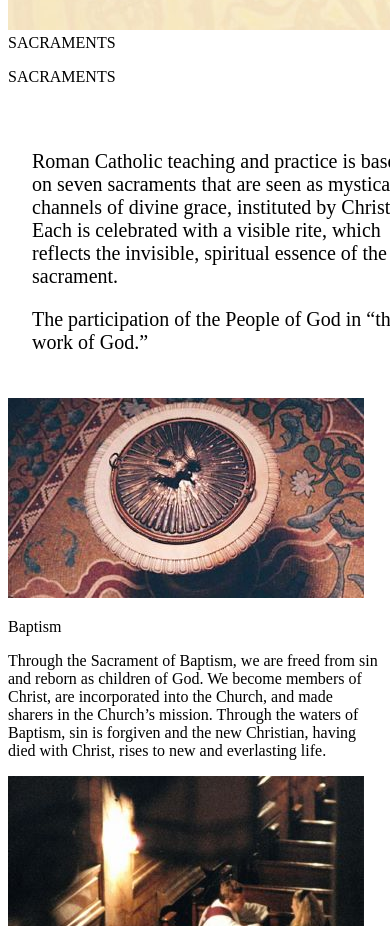
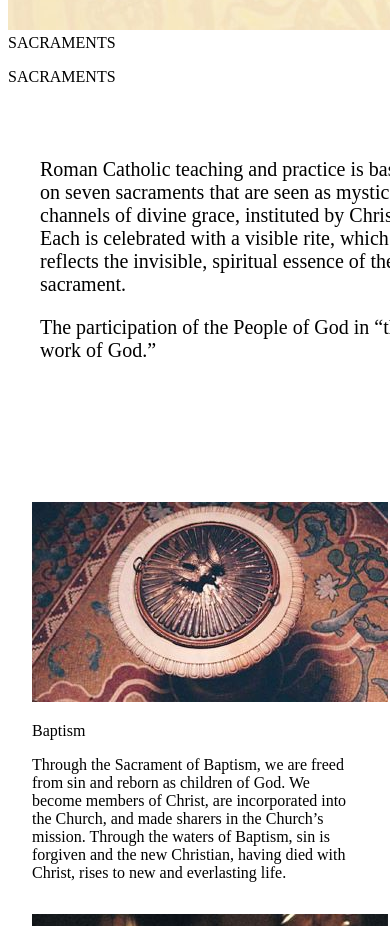
Before and after one commit to Masha-bit/Church-Site, a Next.js app: page /Sacrament in a window 390 px wide. Shown: the part 840-1766 px from the top of the page. Built offline with nearby package versions, Linux system fonts and the light colour scheme.

Commit message:
feat: more mobile screens adjustment, to sacrament and laity pages

```diff
--- a/src/app/Laity/MinistryDescription/[slug]/page.jsx
+++ b/src/app/Laity/MinistryDescription/[slug]/page.jsx
@@ -14,7 +14,7 @@ const MinistryDes = () => {
 
   if (!m) {
     return (
-    <div className='h-[300px] w-[100vw] flex items-center justify-center'>
+    <div className='h-[300px] sm:h-[auto] w-[100vw] flex items-center justify-center'>
     <p className='text-center w-[70%] leading-9 font-oswald'>
 
       At the Catholic Church of the Assumption   , we are especially mindful of our neighbors in need. Our 34 social and service ministries provide opportunities for our parishioners to practice their faith through community service, whether advocating for the environment, networking as young moms, or providing opportunities to speak out against unjust systems that undermine the dignity and value of our diversity as a nation. We also collaborate ecumenically and support social justice initiatives with other Christian and non-Christian faith communities across Manhattan.
--- a/src/app/Sacrament/page.jsx
+++ b/src/app/Sacrament/page.jsx
@@ -14,17 +14,17 @@ export default function page(){
 
         <aside className='h-[80%] sm:h-[auto] sm:my-[2.5rem] w-[auto] flex flex-col items-center justify-center'>
 
-        <div className='h-[400px] sm:h-[auto] w-[80vw] sm:w-[100vw] text-[30px] sm:text-[20px] text-[#000000] text-center flex items-center justify-center p-2 sm:p-6 relative'>
+        <div className='h-[400px] sm:h-[auto] w-[80vw] sm:w-[100vw] text-[30px] sm:text-[20px] text-[#000000] text-center flex items-center justify-center p-2 sm:p-8 relative'>
           <span className='h-[1px] w-[50px] bg-[#f1d1b7] mx-5 sm:hidden'></span>
           Roman Catholic teaching and practice is based on seven sacraments that are seen as mystical channels of divine grace, instituted by Christ. Each is celebrated with a visible rite, which reflects the invisible, spiritual essence of the sacrament.
             <span className='h-[1px] w-[50px] bg-[#f1d1b7] mx-5 sm:hidden'></span>
             <p className='w-[100%] h-[auto] block text-center font-oswald text-[12px] text-[#825835] absolute bottom-0 left-0 uppercase'> The participation of the People of God in “the work of God.”</p>
         </div>
 
-        <div className='h-[auto] w-[100vw] flex flex-col items-center my-[2rem]'>
+        <div className='h-[auto] w-[100vw] flex flex-col items-center sm:my-[2rem] sm:p-6 sm:justify-around '>
 
           {sacramentDescription.sacrament.map((s) =>
-            (  <aside className='h-[250px] sm:h-[auto]  w-[900px] sm:w-[100%] flex sm:flex-col items-center justify-around '>
+            (  <aside className='h-[250px] sm:h-[auto]  w-[900px] sm:w-[100%] flex sm:flex-col items-center justify-around sm:my-8 '>
                     <div className='h-[200px] w-[400px] overflow-hidden bg-cover'>
                       <Image src={s.url} className='w-[100%] min-h-[100%] object-fill' />
                       {/* <img src={s.url} alt={s.name} className='w-[100%] min-h-[100%] object-cover'/> */}
--- a/src/app/components/NestedNav.jsx
+++ b/src/app/components/NestedNav.jsx
@@ -32,14 +32,14 @@ export default function NestedNav(props) {
   return (
     <table className='m-0 p-0'>
     <tbody className='h-[50px] sm:h-[auto] w-[100vw] bg-[#f6eee3a6] flex flex-wrap items-center justify-center'>
-        <tr className='h-[auto] w-[auto] sm:flex-col items-center justify-center'>
+        <tr className='h-[auto] w-[auto] sm:w-[100%] sm:flex-col items-center justify-center'>
             {ministry_group.map((e) => (
-                <div className='h-[50px] w-[200px] relative'>
-                <td className='h-[100%] w-[200px] text-[14px] text-[#43262b] text-center border-[0.05px] flex items-center justify-center transition-colors duration-[350ms] hover:transition-colors hover:duration-[350ms] hover:bg-[#ad91606c]  hover:border-0  hover:border-b-2 hover-border-[#43262b] hover:border-solid capitalize font-cinzel' onMouseOver={() => handle_hover(e)} onMouseLeave={() => handle_hover("")}>
+                <div className='h-[50px] w-[200px] sm:w-[100%] relative'>
+                <td className='h-[100%] w-[200px] sm:w-[100%] text-[14px] text-[#43262b] text-center border-[0.05px] flex items-center justify-center transition-colors duration-[350ms] hover:transition-colors hover:duration-[350ms] hover:bg-[#ad91606c]  hover:border-0  hover:border-b-2 hover-border-[#43262b] hover:border-solid capitalize font-cinzel' onMouseOver={() => handle_hover(e)} onMouseLeave={() => handle_hover("")}>
                     {e}
                 </td>
 
-                <div className={isActive == e ? `hover:cursor-pointer h-[auto] w-[300px] pb-2 bg-[#d7c9b5] sm:bg-[#ffd79e] text-[#2e1a1a] flex flex-col z-[10] sm:absolute sm:z-[100] text-left`: `hidden`}  onMouseEnter={() => handle_hover(e)} onMouseLeave={() => handle_hover("")}>
+                <div className={isActive == e ? `hover:cursor-pointer h-[auto] w-[300px] sm:w-[90%] sm:right-0 pb-2 bg-[#d7c9b5] sm:bg-[#ffd79e] text-[#2e1a1a] flex flex-col z-[10] sm:absolute sm:z-[100] text-left`: `hidden`}  onMouseEnter={() => handle_hover(e)} onMouseLeave={() => handle_hover("")}>
                 {ministryDescription.ministry.filter((m) => m.group == e ).map((ministry) => (
                     <Link href={`/Laity/MinistryDescription/${ministry.slug}`} className='text-[black] no-underline'>
                     <p className='h-[50px] text-left m-0 py-0 px-3 capitalize text-[13px] flex items-center transition-colors duration-[350ms] hover:transition-colors hover:duration-[350ms] hover:bg-[#ad91606c] sm:z-[100] sm:hover:bg-[#ad9160]'>{ministry.name}</p>
```
